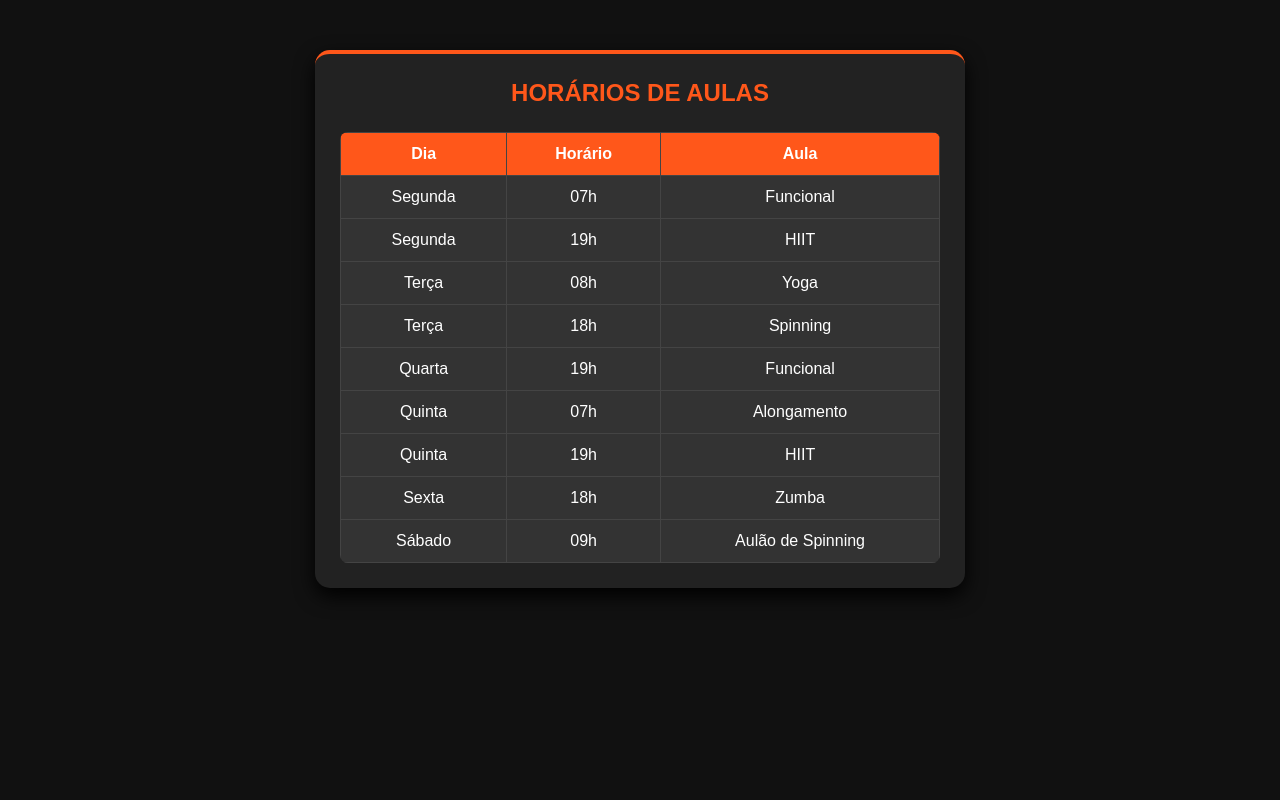
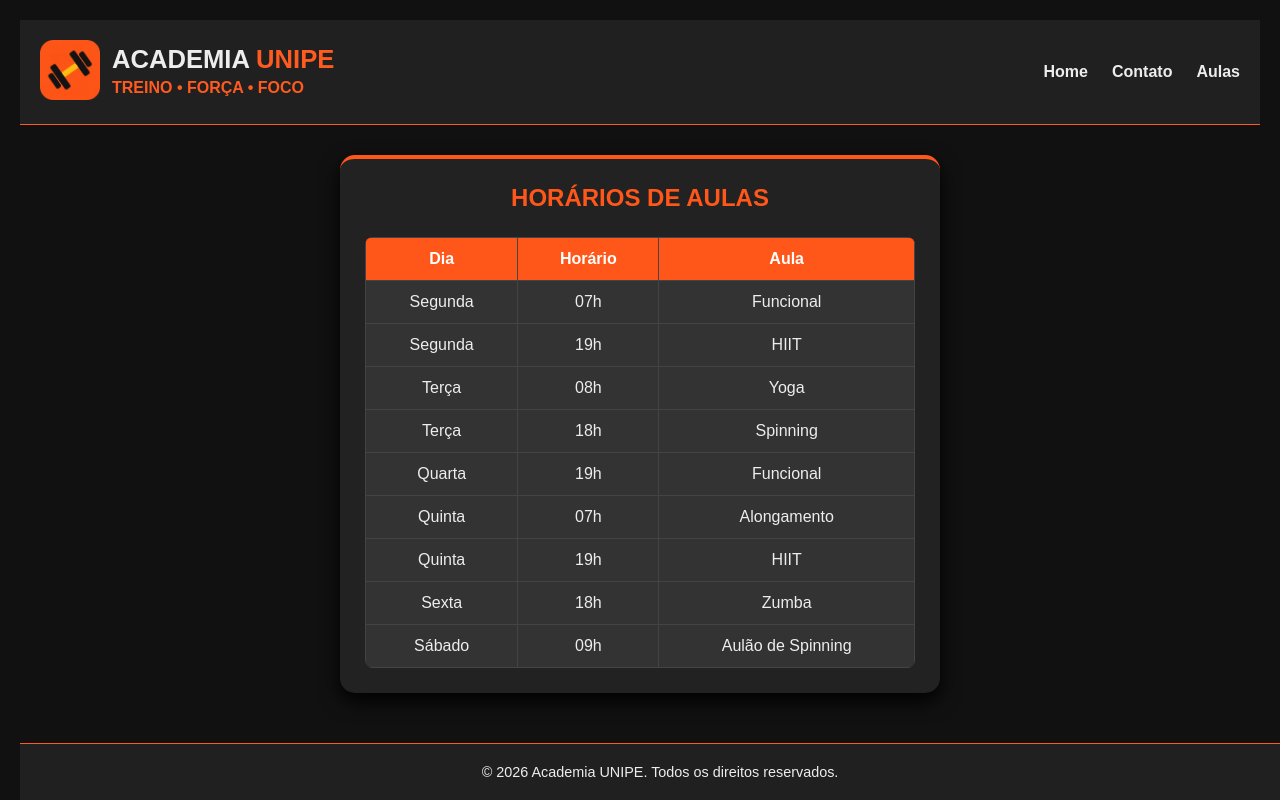
Before and after one commit to Fariaz02/Projeto-Front-end, a plain HTML site: page aulas/aulas.html in a window 1280 px wide. Drawn offline with Linux system fonts and the light colour scheme.

Commit message:
MODIFICAÇÕES

```diff
--- a/aulas/aulas.css
+++ b/aulas/aulas.css
@@ -1,10 +1,25 @@
+:root{
+  --preto-carvao: #121212;
+  --preto: #181818;
+  --carvao: #202020;
+  --laranja-vibrante: #FF5A1F;
+  --amarelo: #FFC21A;
+  --cinza-claro: #EDEDED;
+}
+
+* {
+  box-sizing: border-box;
+  margin: 0;
+  padding: 0;
+}
 body {
   background-color: #111;
-  color: white;
+  color: var(--cinza-claro);
   font-family: Arial, sans-serif;
   margin: 0;
   padding: 20px;
 }
+
 
 section {
   background-color: #222;
@@ -14,9 +29,64 @@ section {
   border-radius: 15px;
   border-top: 4px solid #ff571a;
   box-shadow: 0 8px 20px #000;
+  color: var(--cinza-claro);
 }
 
-h1 {
+header {
+  display: flex;
+  align-items: center;
+  justify-content: space-between;
+  padding: 20px;
+  background-color: var(--carvao);
+  border-bottom: 1px solid var(--laranja-vibrante);
+}
+header span {
+  font-size: 1.60rem;
+  font-weight: bold;
+  color: var(--laranja-vibrante);
+  text-transform: uppercase;
+}
+div.img-logo {
+  display: flex;
+  align-items: center;
+  gap: 12px;
+}
+.texto-logo {
+  display: flex;
+  flex-direction: column; /* define a direção dos elementos filhos como coluna */
+  justify-content: center;
+}
+.name {
+  font-size: 1.60rem;
+  line-height: 1; /* define a altura da linha como 1 para evitar espaçamento extra */
+}
+.tagline {
+  color:var(--laranja-vibrante);
+  margin-top: 6px; /* define a margem superior para separar a tagline do nome */
+  font-weight: bold; /* define o peso da fonte como negrito */
+}
+.nome {
+  font-size: 1.60rem;
+  font-weight: bold;
+  color: var(--laranja-vibrante);
+  text-transform: uppercase;
+}
+.menu-lista {
+  list-style: none; /* remove os marcadores da lista */
+  display: flex;
+  align-items: center;
+  gap: 24px;
+}
+.menu-lista li a {
+  text-decoration: none; /* remove o sublinhado do link */
+  color: var(--cinza-claro);
+  font-weight: bold; /* define o peso da fonte como negrito */
+  transition: color 0.3s ease; /* adiciona uma transição suave para a mudança de cor */
+}
+.menu-lista li a:hover {
+  color: var(--laranja-vibrante); /* deita o texto lincado na cor laranja quando o mouse passa por cima */
+}
+.inicio {
   color: #ff571a;
   text-align: center;
   font-size: 1.5rem;
@@ -52,3 +122,14 @@ td {
 tbody tr:hover td {
   background-color: #444;
 }
+.rodape{
+  text-align: center; /* centraliza o texto do rodapé */
+  padding: 20px; /* adiciona um preenchimento interno ao rodapé */
+  background-color: var(--carvao); /* define a cor de fundo do rodapé */
+  color: var(--cinza-claro); /* define a cor do texto do rodapé */
+  font-size: 0.9rem; /* define o tamanho da fonte do rodapé */
+  position: fixed; /* fixa o rodapé na parte inferior da página */
+  bottom: 0; /* posiciona o rodapé na parte inferior da página */
+  width: 100%; /* define a largura do rodapé como 100% da página */
+  border-top: 1px solid var(--laranja-vibrante); /* adiciona uma borda superior ao rodapé */
+}
--- a/aulas/aulas.html
+++ b/aulas/aulas.html
@@ -7,8 +7,29 @@
   <link rel="stylesheet" href="aulas.css">
 </head>
 <body>
+   <div class="topo-login">
+     <header>
+        <div class="img-logo">
+            <a href="../home/home.html" target="_blank" rel="noopener noreferrer">
+              <img src="../visual/logo-unipe.png" alt="Logo da Academia UNIPE" width="60" height="60" />
+            </a>
+            <div class="texto-logo">
+              <h1 class="name">ACADEMIA <span class="nome">UNIPE</span></h1>
+              <p class="tagline">TREINO • FORÇA • FOCO</p>
+            </div>
+        </div>
+        <nav class="menu">
+            <ul class="menu-lista">
+                <li><a href="../home/home.html">Home</a></li>
+                <li><a href="../cadastro/cadastro.css">Contato</a></li>
+                <li><a href="../aulas/aulas.css">Aulas</a></li>
+
+            </ul>
+        </nav>
+
+    </header>
   <section id="aulas">
-    <h1>HORÁRIOS DE AULAS</h1>
+    <h1 class="inicio">HORÁRIOS DE AULAS</h1>
 
     <div class="tabela-wrapper">
       <table>
@@ -32,6 +53,10 @@
         </tbody>
       </table>
     </div>
-  </section>
+  </section><br><br>
+
+  <footer class="rodape">
+      <p>&copy; 2026 Academia UNIPE. Todos os direitos reservados.</p>
+    </footer>
 </body>
 </html>
--- a/login/login.css
+++ b/login/login.css
@@ -14,13 +14,14 @@
 }
 body {
   font-family: 'Plus Jakarta Sans', sans-serif;
-  background:
+  background-color: var(--preto-carvao);
+ /* background:
     linear-gradient(
       135deg,
       color-mix(in srgb, var(--preto-carvao) 10%, transparent),
       color-mix(in srgb, var(--laranja-vibrante) 40%, transparent)
     ),
-    url('../visual/academia.jpg');
+    url('../visual/academia.jpg');*/
   background-size: cover; /*  faz a imagem de fundo cobrir toda a área do elemento */
   background-position: center; /* centraliza a imagem de fundo */
   background-repeat: no-repeat; /* evita que a imagem de fundo se repita */
--- a/serviços.css
+++ b/servicos/serviços.css
@@ -9,6 +9,7 @@ body {
     color: #ffffff;
     font-family: Arial, Helvetica, sans-serif;
     line-height: 1.5;
+    padding: 0;
 }
 
 .brand-header {
@@ -18,8 +19,9 @@ body {
 }
 
 header {
-    max-width: 1100px;
-    margin: 0 auto;
+    width: 100%;
+    max-width: none;
+    margin: 0;
     display: flex;
     justify-content: space-between;
     align-items: center;
@@ -148,6 +150,7 @@ header {
 }
 
 footer {
+    width: 100%;
     background-color: #141414;
     border-top: 1px solid #262626;
     padding: 32px 24px;
--- /dev/null
+++ b/servicos/style.css
@@ -0,0 +1,129 @@
+
+:root{
+  --preto-carvao: #121212;
+  --preto: #181818;
+  --carvao: #202020;
+  --laranja-vibrante: #FF5A1F;
+  --amarelo: #FFC21A;
+  --cinza-claro: #EDEDED;
+}
+*{
+  box-sizing: border-box;
+  margin: 0;
+  padding: 0;
+}
+body {
+    background-color: #121212;
+    color: #EDEDED;
+    font-family: 'Plus Jakarta Sans', sans-serif;
+    margin: 0;
+    padding: 20px;
+}
+header {
+  display: flex;
+  align-items: center;
+  justify-content: space-between;
+  padding: 20px;
+  background-color: var(--carvao);
+  border-bottom: 1px solid var(--laranja-vibrante);
+}
+header span {
+  font-size: 1.60rem;
+  font-weight: bold;
+  color: var(--laranja-vibrante);
+  text-transform: uppercase;
+}
+div.img-logo {
+  display: flex;
+  align-items: center;
+  gap: 12px;
+}
+.texto-logo {
+  display: flex;
+  flex-direction: column; /* define a direção dos elementos filhos como coluna */
+  justify-content: center;
+}
+.name {
+  font-size: 1.60rem;
+  line-height: 1; /* define a altura da linha como 1 para evitar espaçamento extra */
+}
+.tagline {
+  color:var(--laranja-vibrante);
+  margin-top: 6px; /* define a margem superior para separar a tagline do nome */
+  font-weight: bold; /* define o peso da fonte como negrito */
+}
+.nome {
+  font-size: 1.60rem;
+  font-weight: bold;
+  color: var(--laranja-vibrante);
+  text-transform: uppercase;
+}
+.menu-lista {
+  list-style: none; /* remove os marcadores da lista */
+  display: flex;
+  align-items: center;
+  gap: 24px;
+}
+.menu-lista li a {
+  text-decoration: none; /* remove o sublinhado do link */
+  color: var(--cinza-claro);
+  font-weight: bold; /* define o peso da fonte como negrito */
+  transition: color 0.3s ease; /* adiciona uma transição suave para a mudança de cor */
+}
+.menu-lista li a:hover {
+  color: var(--laranja-vibrante); /* deita o texto lincado na cor laranja quando o mouse passa por cima */
+}
+
+
+#sobre {
+    background-color: #222222;
+    max-width: 800px;
+    margin: 40px auto;
+    padding: 30px;
+    border-radius: 15px;
+    border-top: 4px solid #FF5A1F;
+}
+
+
+#sobre h2 {
+    color: #FF5A1F;
+    text-align: center;
+    margin-bottom: 20px;
+}
+
+
+#sobre p {
+    line-height: 1.8;
+    text-align: center;
+    margin-bottom: 25px;
+}
+
+
+/*#sobre a {
+    display: block;
+    background-color: #FF5A1F;
+    color: #121212;
+    text-align: center;
+    text-decoration: none;
+    font-weight: bold;
+    padding: 12px;
+    max-width: 200px;
+    margin: 30px auto 0;
+    border-radius: 8px;
+}
+
+
+#sobre a:hover {
+    background-color: #FFC21A;
+}*/
+.rodape{
+  text-align: center; /* centraliza o texto do rodapé */
+  padding: 20px; /* adiciona um preenchimento interno ao rodapé */
+  background-color: var(--carvao); /* define a cor de fundo do rodapé */
+  color: var(--cinza-claro); /* define a cor do texto do rodapé */
+  font-size: 0.9rem; /* define o tamanho da fonte do rodapé */
+  position: fixed; /* fixa o rodapé na parte inferior da página */
+  bottom: 0; /* posiciona o rodapé na parte inferior da página */
+  width: 100%; /* define a largura do rodapé como 100% da página */
+  border-top: 1px solid var(--laranja-vibrante); /* adiciona uma borda superior ao rodapé */
+}
--- a/sobre nos/sobre.css
+++ b/sobre nos/sobre.css
@@ -117,6 +117,18 @@ div.img-logo {
 #sobre a:hover {
     background-color: #FFC21A;
 }
+
+section {
+    background-color: #222;
+    max-width: 400px;
+    margin: 30px auto;
+    padding: 25px;
+    border-radius: 15px;
+    border-top: 4px solid #ff571a;
+    box-shadow: 0 8px 20px #000;
+    align-items: center;
+    text-align: center;
+}
 .rodape{
   text-align: center; /* centraliza o texto do rodapé */
   padding: 20px; /* adiciona um preenchimento interno ao rodapé */
--- a/style.css
+++ /dev/null
@@ -1,51 +0,0 @@
-
-body {
-    background-color: #121212;
-    color: #EDEDED;
-    font-family: Arial, sans-serif;
-    margin: 0;
-    padding: 20px;
-}
-
-
-#sobre {
-    background-color: #222222;
-    max-width: 800px;
-    margin: 40px auto;
-    padding: 30px;
-    border-radius: 15px;
-    border-top: 4px solid #FF5A1F;
-}
-
-
-#sobre h2 {
-    color: #FF5A1F;
-    text-align: center;
-    margin-bottom: 20px;
-}
-
-
-#sobre p {
-    line-height: 1.8;
-    text-align: center;
-    margin-bottom: 25px;
-}
-
-
-#sobre a {
-    display: block;
-    background-color: #FF5A1F;
-    color: #121212;
-    text-align: center;
-    text-decoration: none;
-    font-weight: bold;
-    padding: 12px;
-    max-width: 200px;
-    margin: 30px auto 0;
-    border-radius: 8px;
-}
-
-
-#sobre a:hover {
-    background-color: #FFC21A;
-}
```
Also changed, not shown: cadastro/CADASTRO.HTML (+2 -8 lines), home/home.html (+2 -0 lines), servicos/serviços.html (added, +79 -0 lines), serviços.html (deleted, +0 -97 lines), sobre nos/sobre.html (+9 -1 lines).
